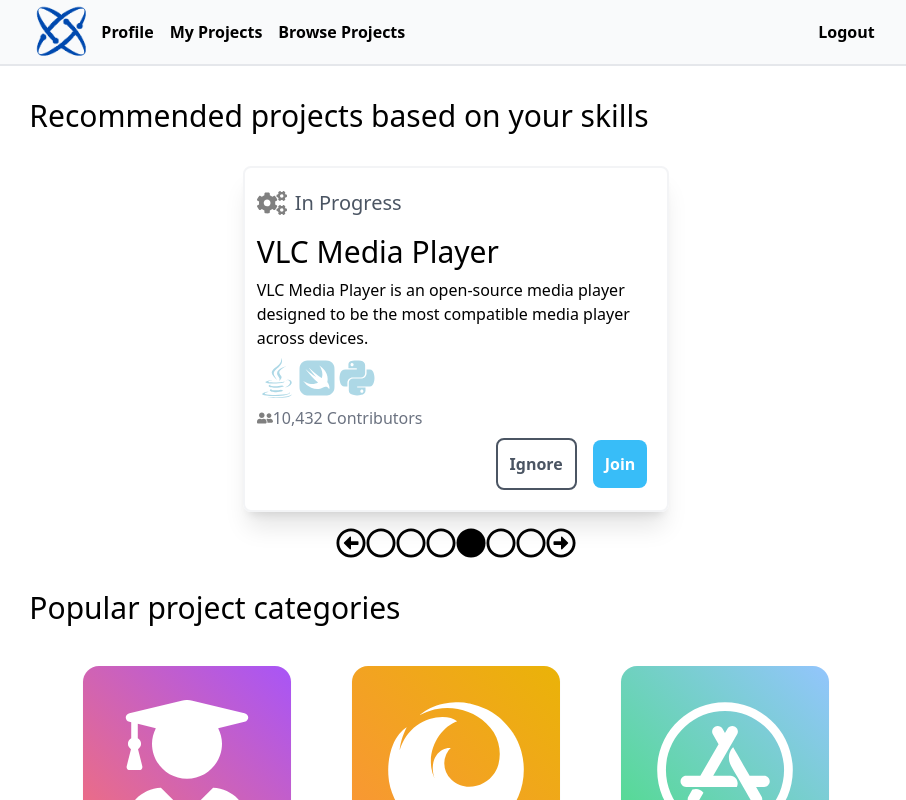
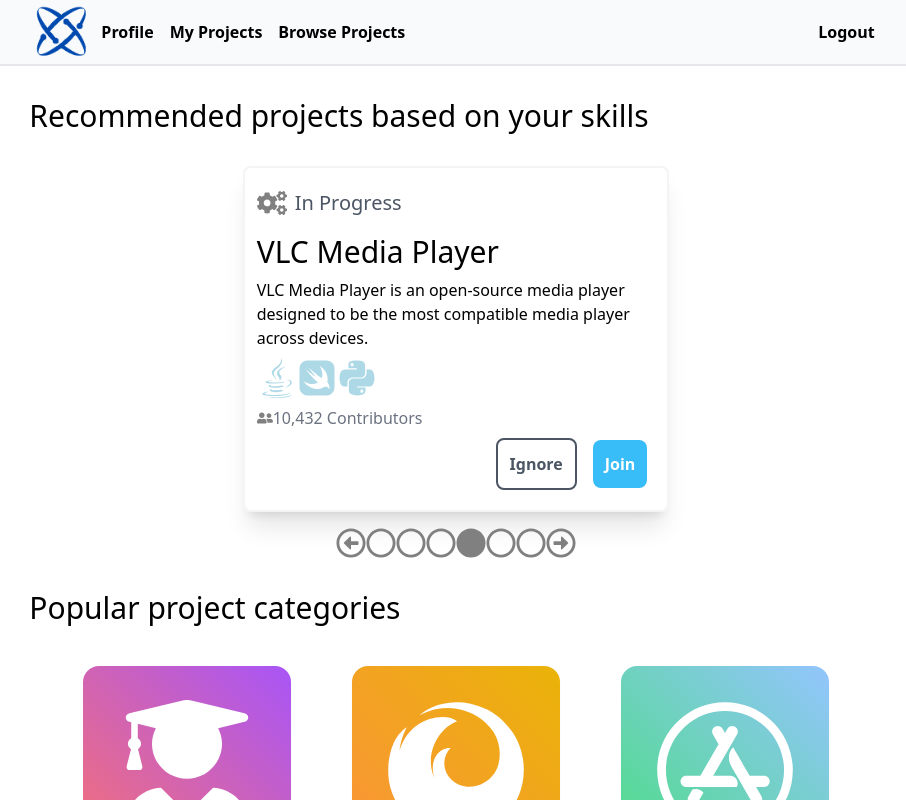
Before and after one commit to TheFossilDev/CodeConnect, a Next.js app: page /browse in a window 1280 px wide. Shown: the top 800 px of the page, without its empty margins (184-1090 px from the left). Built offline with nearby package versions, Linux system fonts and the light colour scheme; no server answers.

Commit message:
First draft browse page and components

```diff
--- a/components/ProjCarousel/ProjCarouselNav.js
+++ b/components/ProjCarousel/ProjCarouselNav.js
@@ -6,17 +6,19 @@
 
 const ProjCarouselNav = props => {
   const ICON_SIZE = 30
-
+  const ICON_COLOR = "gray"
 
   return (
     <div className="flex justify-center items-center my-4">
-      <FaRegArrowAltCircleLeft size={ICON_SIZE}/>
-          {DUMMY_PROJECT_DOTS.map((dot) => {
-            return (
-              dot == "active" ? <FaCircle size={ICON_SIZE} /> : <FaRegCircle size={ICON_SIZE} />
-            );
-          })}
-      <FaRegArrowAltCircleRight size={ICON_SIZE} />
+      <FaRegArrowAltCircleLeft size={ICON_SIZE} color={ICON_COLOR} />
+      {DUMMY_PROJECT_DOTS.map((dot) => {
+        return dot == "active" ? (
+          <FaCircle color={ICON_COLOR} size={ICON_SIZE} />
+        ) : (
+          <FaRegCircle color={ICON_COLOR} size={ICON_SIZE} />
+        );
+      })}
+      <FaRegArrowAltCircleRight color={ICON_COLOR} size={ICON_SIZE} />
     </div>
   );
 };
```
